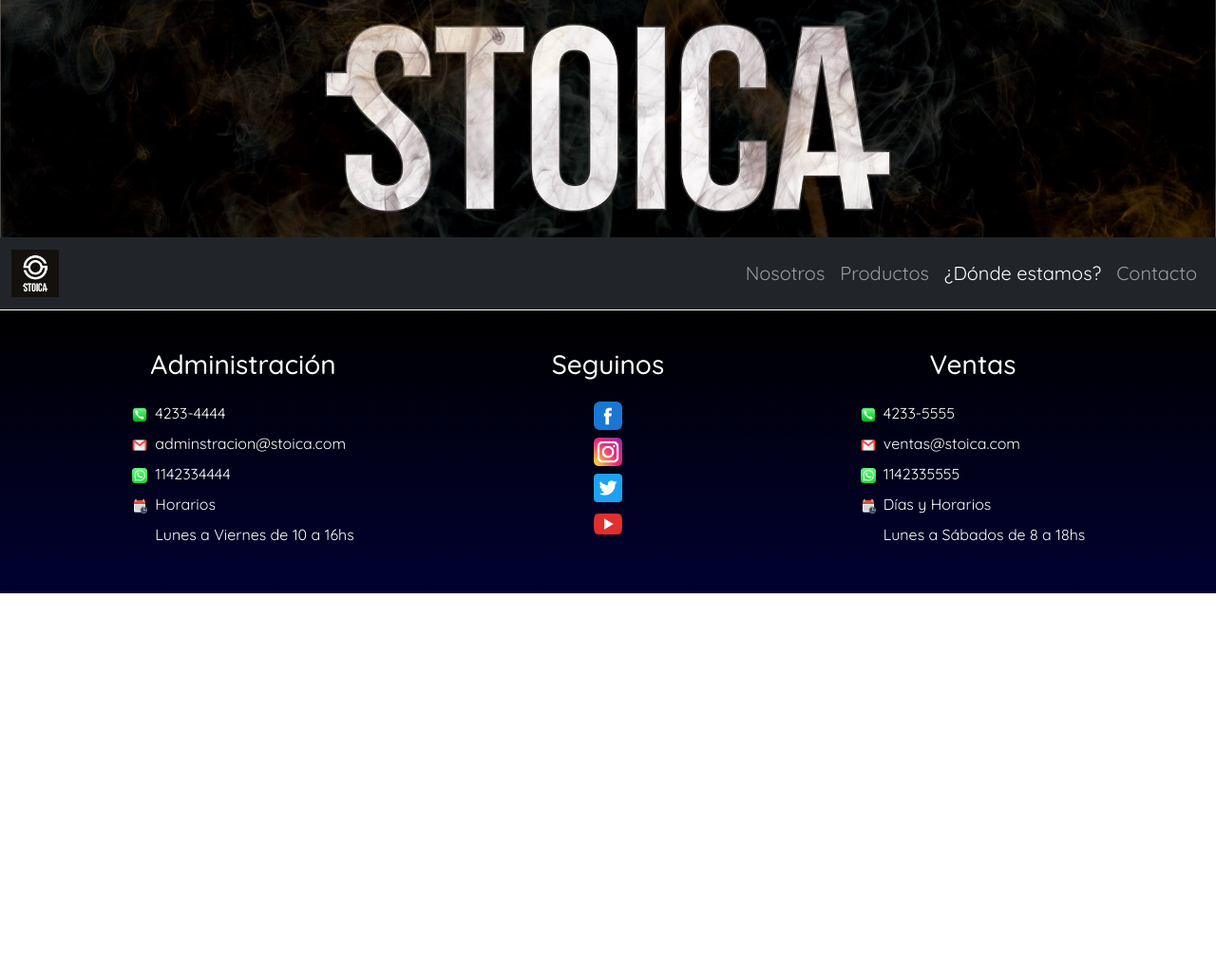
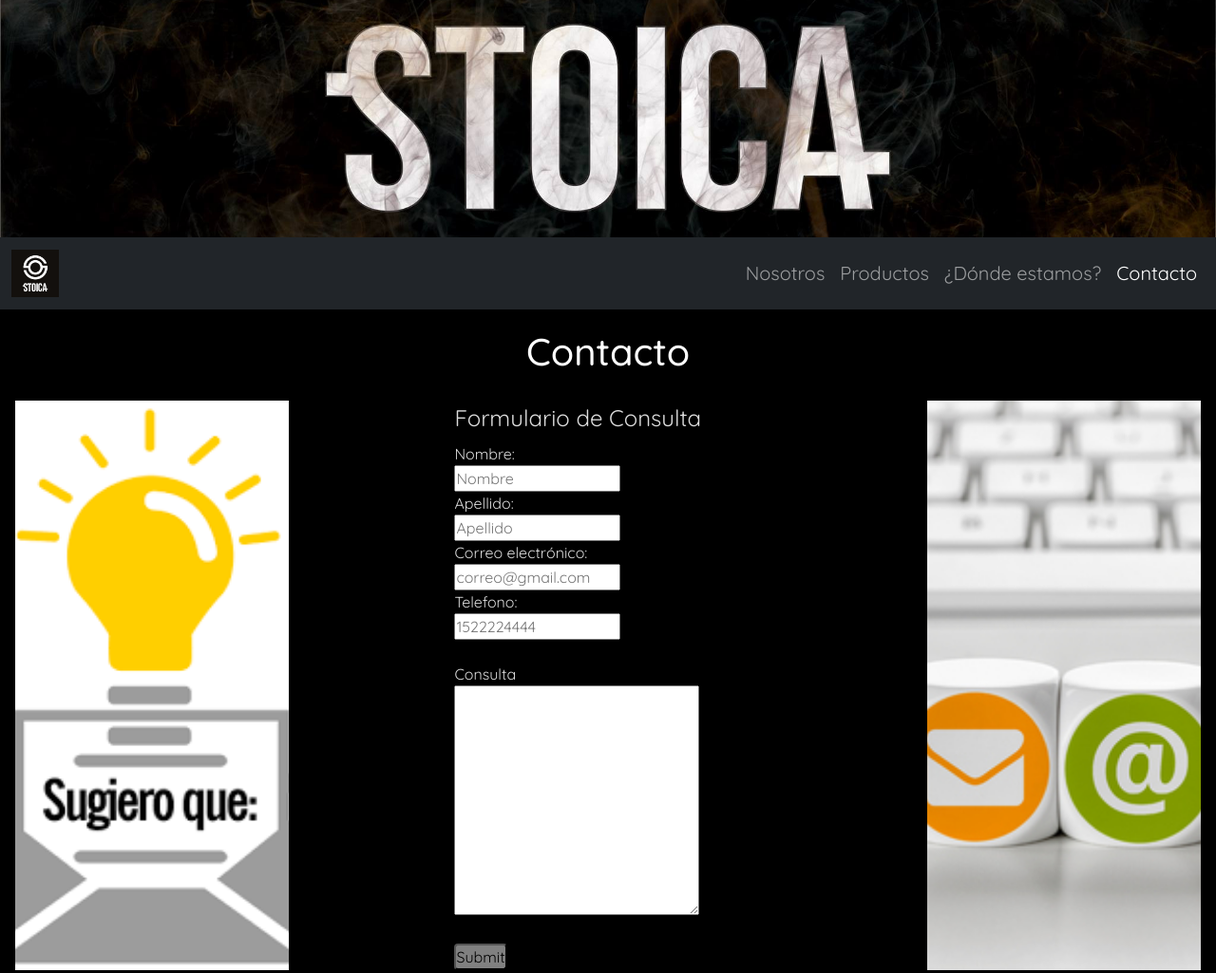
Before and after one commit to leocoria/ProyectoFinalDesarrolloWeb2, a plain HTML site: page contacto.html in a window 1280 px wide. Shown: the top 1025 px of the page at 95% size. Before the commit the page ends 800 px from the top, so only its background shows below. Drawn offline with nearby package versions, Linux system fonts and the light colour scheme.

Commit message:
Agrego seccion Contacto y saco lorem

```diff
--- a/contacto.html
+++ b/contacto.html
@@ -44,8 +44,6 @@
       href="https://cdnjs.cloudflare.com/ajax/libs/animate.css/4.1.1/animate.min.css"
     />
 
-    <link href="https://unpkg.com/aos@2.3.1/dist/aos.css" rel="stylesheet" />
-
     <title>Stoica</title>
   </head>
   <body>
@@ -83,20 +81,79 @@
             <div class="navbar-nav">
               <a class="nav-link linkMenu" href="nosotros.html">Nosotros</a>
               <a class="nav-link linkMenu" href="productos.html">Productos</a>
-              <a class="nav-link active linkMenu" href="ubicacion.html"
+              <a class="nav-link linkMenu" href="ubicacion.html"
                 >¿Dónde estamos?</a
               >
-              <a class="nav-link linkMenu" href="contacto.html">Contacto</a>
+              <a class="nav-link active linkMenu" href="contacto.html"
+                >Contacto</a
+              >
             </div>
           </div>
         </div>
       </nav>
     </header>
 
+    <!--Creo el Main-->
 
-     <!--Creo el footer-->
+    <main>
+      <section>
+        <h1 class="titulo">Contacto</h1>
+        <div class="gridContainerContacto paddingBottom">
+          <div class="flexCentrar">
+            <img
+              src="multimedia/Contacto/sugerencias.png"
+              class="ajustarImgContacto"
+              alt="Imagen Sugerencias"
+            />
+          </div>
+          <div class="flexCentrar">
+            <form action="" class="formulario">
+              <fieldset>
+                <legend class="etiqueta">Formulario de Consulta</legend>
+                <label class="etiqueta" for="Nombre">Nombre:</label>
+                <br />
+                <input type="text" name="Nombre" placeholder="Nombre" />
+                <br />
+                <label class="etiqueta" for="Apellido">Apellido:</label>
+                <br />
+                <input type="text" name="Apellido" placeholder="Apellido" />
+                <br />
+                <label class="etiqueta" for="Correo">Correo electrónico:</label>
+                <br />
+                <input
+                  type="email"
+                  name="Correo"
+                  placeholder="correo@gmail.com"
+                />
+                <br />
+                <label class="etiqueta" for="Telefono">Telefono:</label>
+                <br />
+                <input type="tel" name="Telefono" placeholder="1522224444" />
+                <br />
+                <br />
+                <label class="etiqueta" for="Consulta:">Consulta</label>
+                <br />
+                <textarea name="Consulta" id="" cols="30" rows="10"> </textarea>
+                <br />
+                <br />
+                <input class="boton" type="submit" />
+              </fieldset>
+            </form>
+          </div>
+          <div class="flexCentrar">
+            <img
+              src="multimedia/Contacto/teclado.jpg"
+              class="ajustarImgContacto"
+              alt="Imagen teclado"
+            />
+          </div>
+        </div>
+      </section>
+    </main>
 
-     <footer>
+    <!--Creo el footer-->
+
+    <footer>
       <div class="gridContainer">
         <h3>Administración</h3>
         <h3>Seguinos</h3>
--- a/style.css
+++ b/style.css
@@ -1,21 +1,21 @@
 /*Reseteo CSS*/
-*{
+* {
   margin: 0;
   padding: 0;
 }
-.fondoStoica{
+.fondoStoica {
   width: 100%;
   height: 250px;
   object-fit: cover;
 }
 
-.logoStoica{
+.logoStoica {
   width: 50px;
   height: 50px;
   object-fit: cover;
 }
 
-.linkMenu{
+.linkMenu {
   font-size: 20px;
 }
 
@@ -56,13 +56,12 @@
   grid-template-rows: repeat(2, auto);
 }
 
-
 .iconosLista {
   width: 16px;
   height: 16px;
 }
 
-main{
+main {
   background-color: black;
 }
 
@@ -84,23 +83,23 @@
   padding: 20px;
 }
 
-.mitad{
+.mitad {
   width: 50%;
 }
 
-.parrafo{
-color: white;
-font-size: 20px;
-width: 80%;
-text-align: justify;
+.parrafo {
+  color: white;
+  font-size: 20px;
+  width: 80%;
+  text-align: justify;
 }
-.flexCentrar{
+.flexCentrar {
   display: flex;
   justify-content: center;
   overflow: wrap;
 }
 
-.ajustarImg{
+.ajustarImg {
   background-color: white;
   width: 80%;
   object-fit: cover;
@@ -109,25 +108,54 @@
   padding: 5px;
 }
 
-.alignCenter{
+.alignCenter {
   align-items: center;
 }
 
-.paddingBottom{
+.paddingBottom {
   padding-bottom: 50px;
 }
 
-.gridContainerProductos{
+.gridContainerProductos {
   display: grid;
-  grid-template-columns: repeat(4,1fr);
-  grid-template-rows: repeat(3,1fr);
+  grid-template-columns: repeat(4, 1fr);
+  grid-template-rows: repeat(3, 1fr);
   overflow: wrap;
   padding: 20px;
 }
 
-.descProducto{
+.descProducto {
   color: gainsboro;
   font-size: 15px;
   width: 80%;
   text-align: justify;
 }
+
+.gridContainerContacto {
+  display: grid;
+  grid-template-columns: 1fr 2fr 1fr;
+  grid-template-rows: auto;
+}
+
+.ajustarImgContacto {
+  width: 90%;
+  object-fit: cover;
+}
+
+.etiqueta {
+  color: gainsboro;
+}
+
+.boton:hover {
+  background-color: rgb(192, 107, 10);
+  border-radius: 4px;
+  font-weight: 500;
+  transform: scale(1.1);
+  transition: 1.1s;
+}
+
+.boton {
+  background-color: gray;
+  border-radius: 4px;
+  transition: 1.1s;
+}
```
Also changed, not shown: index.html (+9 -8 lines), nosotros.html (+3 -3 lines), productos.html (+74 -30 lines), ubicacion.html (+5 -4 lines), multimedia/Contacto/sugerencias.png (added), multimedia/Contacto/teclado.jpg (added).
